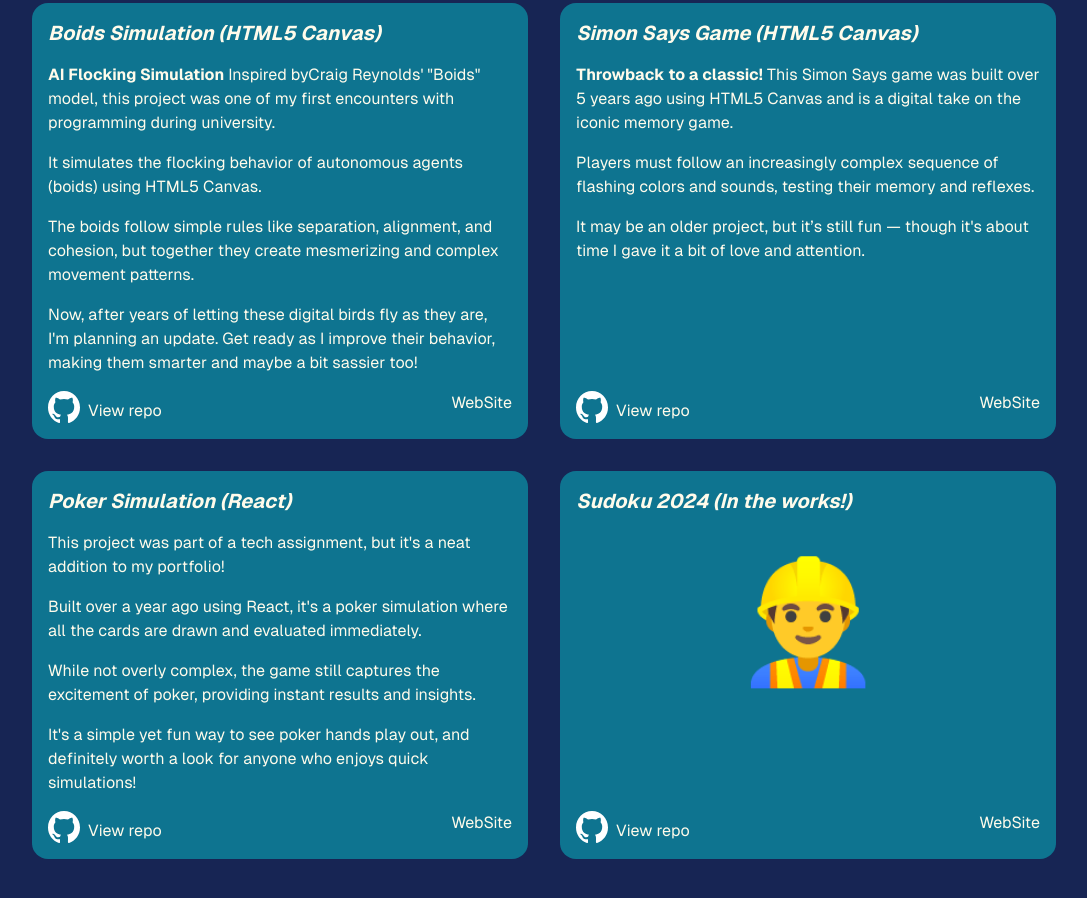
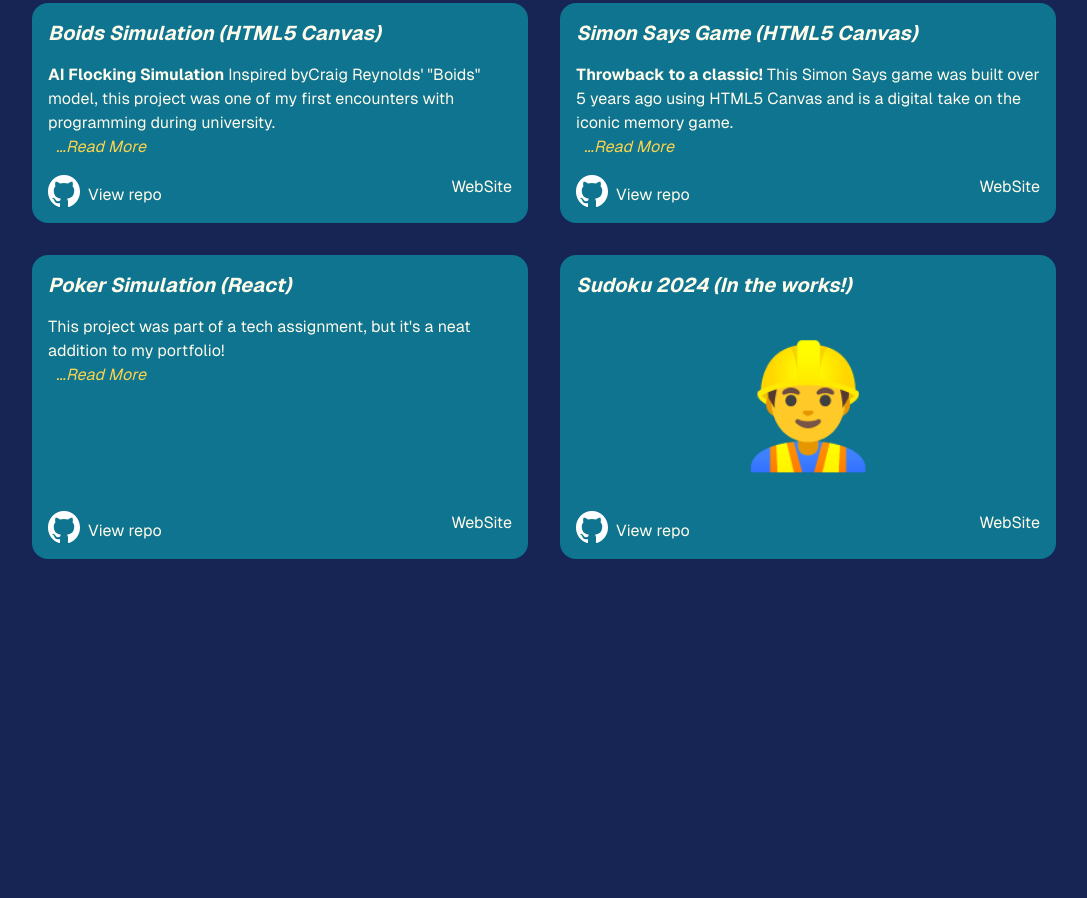
Before and after one commit to huggie1984/portfolio, a Next.js app: page / in a window 1280 px wide. Shown: the part 680-1578 px from the top of the page, without its empty margins (96-1183 px from the left). After the commit the page ends 1279 px from the top, so only its background shows below. Built offline with nearby package versions, Linux system fonts and the light colour scheme.

Commit message:
add details component!

```diff
--- a/app/page.tsx
+++ b/app/page.tsx
@@ -4,6 +4,7 @@ import { Email } from '@/components/icons/Email';
 import { Github } from '@/components/icons/Github';
 import { Linkedin } from '@/components/icons/Linkedin';
 import { Card } from '@/components/card/card';
+import { Details } from '@/components/details/details';
 // todo add a link to my cv.
 // todo re write sudoku app.
 // todo make poker assignment pretty!
@@ -99,7 +100,8 @@ export default function Home() {
             title="Boids Simulation (HTML5 Canvas)"
             gitUrl="https://github.com/huggie1984/boids-canvas"
           >
-            <>
+            <Details
+              summaryChildren={
                 <p>
                   <strong>AI Flocking Simulation</strong> Inspired by
                   <a href="https://www.red3d.com/cwr/boids/" target="_blank">
@@ -108,60 +110,86 @@ export default function Home() {
                   , this project was one of my first encounters with programming
                   during university.
                 </p>
+              }
+              readMoreChildren={
+                <>
+                  {' '}
                   <p>
-                It simulates the flocking behavior of autonomous agents (boids)
-                using HTML5 Canvas.
+                    It simulates the flocking behavior of autonomous agents
+                    (boids) using HTML5 Canvas.
                   </p>
                   <p>
-                The boids follow simple rules like separation, alignment, and
-                cohesion, but together they create mesmerizing and complex
-                movement patterns.
+                    The boids follow simple rules like separation, alignment,
+                    and cohesion, but together they create mesmerizing and
+                    complex movement patterns.
                   </p>
                   <p>
-                Now, after years of letting these digital birds fly as they are,
-                I&#39;m planning an update. Get ready as I improve their
-                behavior, making them smarter and maybe a bit sassier too!
+                    Now, after years of letting these digital birds fly as they
+                    are, I&#39;m planning an update. Get ready as I improve
+                    their behavior, making them smarter and maybe a bit sassier
+                    too!
                   </p>
                 </>
+              }
+            />
           </Card>
           <Card
             title="Simon Says Game (HTML5 Canvas)"
             gitUrl="https://github.com/huggie1984/simon-says-canvas"
           >
+            <Details
+              summaryChildren={
                 <p>
-              <strong>Throwback to a classic!</strong> This Simon Says game was
-              built over 5 years ago using HTML5 Canvas and is a digital take on
-              the iconic memory game.
+                  <strong>Throwback to a classic!</strong> This Simon Says game
+                  was built over 5 years ago using HTML5 Canvas and is a digital
+                  take on the iconic memory game.
+                </p>
+              }
+              readMoreChildren={
+                <>
+                  <p>
+                    Players must follow an increasingly complex sequence of
+                    flashing colors and sounds, testing their memory and
+                    reflexes.
                   </p>
                   <p>
-              Players must follow an increasingly complex sequence of flashing
-              colors and sounds, testing their memory and reflexes.
+                    It may be an older project, but it’s still fun — though
+                    it&#39;s about time I gave it a bit of love and attention.
                   </p>
-            <p>
-              It may be an older project, but it’s still fun — though it&#39;s
-              about time I gave it a bit of love and attention.
-            </p>
+                </>
+              }
+            />
           </Card>
           <Card
             title="Poker Simulation (React)"
             gitUrl="https://github.com/huggie1984/poker-assignment"
           >
+            <Details
+              summaryChildren={
                 <p>
-              This project was part of a tech assignment, but it&#39;s a neat
-              addition to my portfolio!
+                  This project was part of a tech assignment, but it&#39;s a
+                  neat addition to my portfolio!
+                </p>
+              }
+              readMoreChildren={
+                <>
+                  <p>
+                    Built over a year ago using React, it&#39;s a poker
+                    simulation where all the cards are drawn and evaluated
+                    immediately.
                   </p>
                   <p>
-              Built over a year ago using React, it&#39;s a poker simulation
-              where all the cards are drawn and evaluated immediately.
+                    While not overly complex, the game still captures the
+                    excitement of poker, providing instant results and insights.
                   </p>
                   <p>
-              While not overly complex, the game still captures the excitement
-              of poker, providing instant results and insights.
+                    It&#39;s a simple yet fun way to see poker hands play out,
+                    and definitely worth a look for anyone who enjoys quick
+                    simulations!
                   </p>
-            <p>
-              It&#39;s a simple yet fun way to see poker hands play out, and
-              definitely worth a look for anyone who enjoys quick simulations!
-            </p>
+                </>
+              }
+            />
           </Card>
           <Card
             title="Sudoku 2024 (In the works!)"
--- a/components/card/card.tsx
+++ b/components/card/card.tsx
@@ -29,9 +29,9 @@ export const Card = ({
           <g
             id="Page-1"
             stroke="none"
-            stroke-width="1"
+            strokeWidth="1"
             fill="none"
-            fill-rule="evenodd"
+            fillRule="evenodd"
           >
             <g
               id="Dribbble-Light-Preview"
--- /dev/null
+++ b/components/details/details.tsx
@@ -0,0 +1,44 @@
+'use client';
+
+import { ReactNode, useState } from 'react';
+
+export const Details = ({
+  summaryChildren,
+  readMoreChildren,
+}: {
+  summaryChildren: ReactNode;
+  readMoreChildren: ReactNode;
+}) => {
+  const [isOpen, setIsOpen] = useState(false);
+
+  const toggleDetails = () => {
+    setIsOpen(!isOpen);
+  };
+
+  return (
+    <details open={isOpen} onClick={toggleDetails}>
+      <summary
+        style={{ listStyle: 'none' }}
+        onClick={(e) => {
+          e.preventDefault(); // Prevent the default toggle action
+          setIsOpen(true);
+        }}
+      >
+        {summaryChildren}
+        {!isOpen && (
+          <p className="hover:underline italic ml-2 text-amber-300">
+            ...Read More
+          </p>
+        )}
+      </summary>
+      {isOpen && (
+        <div className="flex flex-col gap-2 pt-2">
+          {readMoreChildren}
+          <p className="hover:underline italic ml-2 text-amber-300">
+            ...Read Less
+          </p>
+        </div>
+      )}
+    </details>
+  );
+};
--- a/components/icons/Email.tsx
+++ b/components/icons/Email.tsx
@@ -10,9 +10,9 @@ export const Email = () => (
     <path
       d="M4 7L10.94 11.3375C11.5885 11.7428 12.4115 11.7428 13.06 11.3375L20 7M5 18H19C20.1046 18 21 17.1046 21 16V8C21 6.89543 20.1046 6 19 6H5C3.89543 6 3 6.89543 3 8V16C3 17.1046 3.89543 18 5 18Z"
       className="dark:stroke-white stroke-black"
-      stroke-width="2"
-      stroke-linecap="round"
-      stroke-linejoin="round"
+      strokeWidth="2"
+      strokeLinecap="round"
+      strokeLinejoin="round"
     />
   </svg>
 );
--- a/components/icons/Github.tsx
+++ b/components/icons/Github.tsx
@@ -6,13 +6,7 @@ export const Github = () => (
     version="1.1"
     className="w-[32px] h-[32px]"
   >
-    <g
-      id="Page-1"
-      stroke="none"
-      stroke-width="1"
-      fill="none"
-      fill-rule="evenodd"
-    >
+    <g id="Page-1" stroke="none" strokeWidth="1" fill="none" fillRule="evenodd">
       <g
         id="Dribbble-Light-Preview"
         transform="translate(-140.000000, -7559.000000)"
```
Lines whose indentation alone changed are shown as unchanged.
